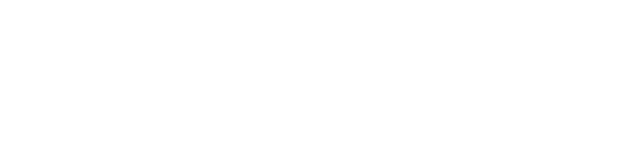
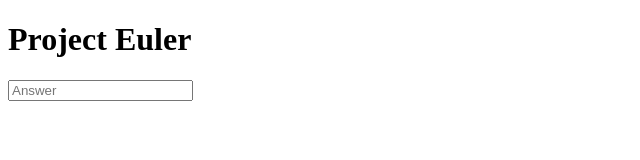
Before and after one commit to Essencia05/Project-Euler, a plain HTML site: page index.html in a window 1280 px wide. Shown: the whole page, without its empty margins (0-640 px from the left). Drawn offline with Linux system fonts and the light colour scheme.

Commit message:
structure

```diff
--- a/index.html
+++ b/index.html
@@ -7,9 +7,11 @@
     <title>Project Euler</title>
 </head>
 <body>
+  <div class="index text-center" >
+      <h1>Project Euler</h1>
   <div>
-
-
+    <input class="answer" id="answer" type="answer" placeholder="Answer">
+  </div>
 
 
   </div>
```
